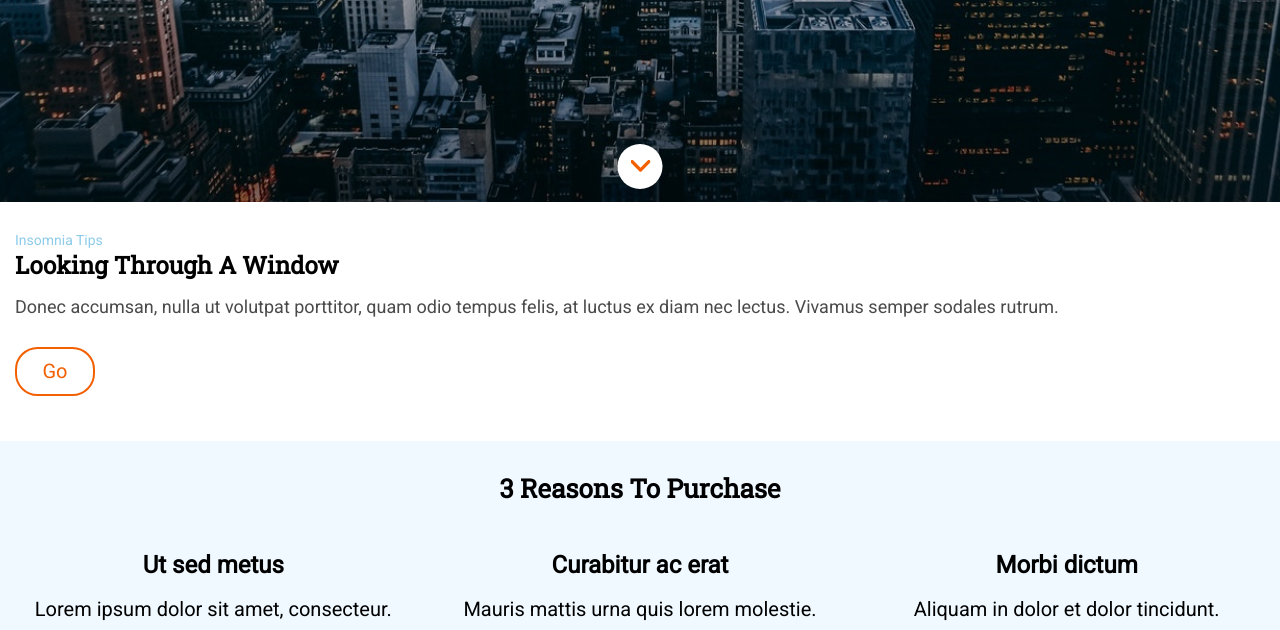
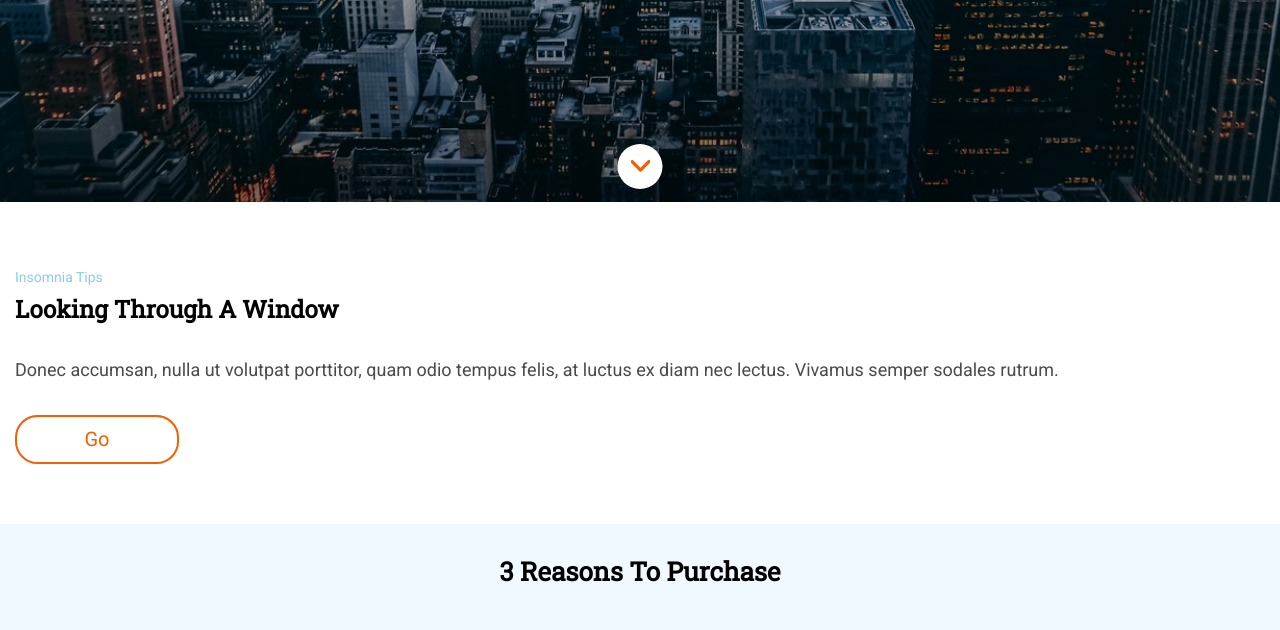
Before and after one commit to Adalab/f-m1-evaluacion-final-crod2, a website: page docs/index.html in a window 1280 px wide. Shown: the part 598-1228 px from the top of the page. Drawn offline with nearby package versions, Linux system fonts and the light colour scheme; files that its build step writes are made by us from their sources.

Commit message:
Fix main

```diff
--- a/_src/assets/scss/core/_mixins.scss
+++ b/_src/assets/scss/core/_mixins.scss
@@ -1,16 +1,18 @@
 @mixin subtitleStyle {
     margin: 0;
     font-family: $robotoSlab;
-    font-size: $sizeSubtitle;
+    font-weight: bold;
+    font-size: 24px;
     color: $colorBlack;
-    font-weight: bold;
     text-transform: capitalize;
 }
 
 @mixin paragraphStyle ($color) {
     margin: 15px 0 30px;
     font-family: $roboto;
-    font-size: $sizeLarge;
+    font-weight: lighter;
+    font-size: 18px;
+    line-height: 30px;
     color: $color;
-    font-weight: lighter;
+
 }
--- a/_src/assets/scss/layout/_header.scss
+++ b/_src/assets/scss/layout/_header.scss
@@ -3,11 +3,9 @@ body {
 }
 .wrapper {
     padding: 0 15px;
-
     @media all and (min-width: 768px) {
         padding: 0 39px;
     }
-
     @media all and (min-width: 1200px) {
         padding: 0 275px;
     }
--- a/_src/assets/scss/layout/_main.scss
+++ b/_src/assets/scss/layout/_main.scss
@@ -4,28 +4,37 @@ body {
 
 .wrapper {
     padding: 0 15px;
+    @media all and (min-width: 768px) {
+        padding: 0 39px;
+    }
+    @media all and (min-width: 1200px) {
+        padding: 0 275px;
+    }
 }
-
 .main__article-item1 {
+    font-family: $roboto;
+    font-weight: lighter;
+    font-size: 14px;
+    line-height: 30px;
+    color: $colorLight;
     margin: 30px 0 1px;
-    font-family: $roboto;
-    font-size: $sizeSmall;
-    color: $colorLight;
-    font-weight: lighter;
+    @media all and (min-width: 768px) {
+        margin-top: 60px;
+    }
 }
-
 .main__article-title {
     @include subtitleStyle;
-}
-
+    }
 .main__article-item2 {
     @include paragraphStyle ($colorText);
+    @media all and (min-width: 768px) {
+        margin-top: 30px;
+    }
 }
-
 .button__go {
     margin-bottom: 45px;
     font-family: $roboto;
-    font-size: $sizeXL;
+    font-size: 20px;
     color: $colorButton;
     border: solid $colorButton 2px;
     border-radius: 22.5px;
@@ -33,12 +42,18 @@ body {
     height: 45px;
     text-align: center;
     &:hover {
-        font-size: $sizeSubtitle;
-        transition: font-size ease 0.7s;
+        font-size: 24px;
+        transition: font-size ease 0.3s;
+    }
+    @media all and (min-width: 768px) {
+        margin-bottom: 60px;
+        width: 91px;
+    }
+    @media all and (min-width: 1200px) {
+        width: 160px;
+    }
+    .button__go-text {
+    margin: 0;
+    line-height: 45px;
     }
 }
-
-.button__text {
-margin: 0;
-line-height: 45px;
-}
```
Also changed, not shown: _src/templates/partials/_main.html (+1 -1 lines).
